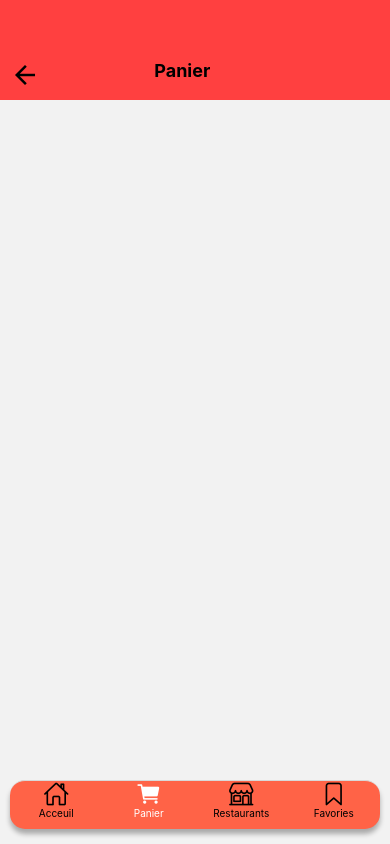
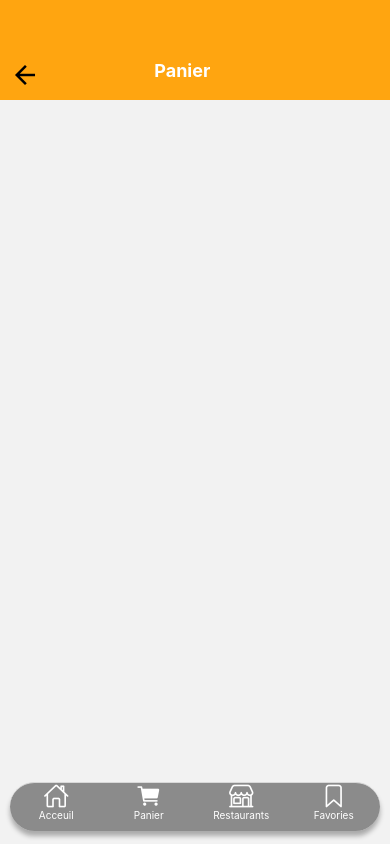
Before and after one commit to MoussaBallon/App, a React Native app: screen /Panier in a window 390 px wide. Built offline with nearby package versions, Linux system fonts and the light colour scheme.

Commit message:
modifications sur les couleurs de la tete de la tab bar bref tous le coulori puis de la disposition des elememts de la homeScreen en suite ajout de l'indicateur de chargement lors du scroll t l'ajpout de la photo de profi

```diff
--- a/components/Categories.js
+++ b/components/Categories.js
@@ -24,8 +24,8 @@ const Categories = ({ categories, onCategoryPress }) => {
         >
           <View style={styles.categoryContainer}>
             <Image source={category.image} style={styles.image} />
-            <Text style={styles.categoryText}>{category.name}</Text>
           </View>
+          <Text style={styles.categoryText}>{category.name}</Text>
         </TouchableOpacity>
       ))}
     </ScrollView>
@@ -38,12 +38,12 @@ const styles = StyleSheet.create({
   },
   categoryContainer: {
     // backgroundColor: "#f8f8f8",
-    padding: 10,
-    borderRadius: 50,
-    zIndex: 1,
+    padding: 11,
+    borderRadius: 70,
     marginRight: 15,
-    borderWidth: 1,
-    borderColor: "#ff4040",
+    // borderWidth: 1,
+    // borderColor: "#ff4040",
+    backgroundColor: "rgba(128, 128, 128, 0.1)",
     alignItems: "center",
     justifyContent: "center",
     flexDirection: "column", // Pour avoir l'icône au-dessus du texte
@@ -56,9 +56,10 @@ const styles = StyleSheet.create({
     paddingBottom: 10,
   },
   categoryText: {
-    fontSize: 11,
+    fontSize: 12,
     // fontWeight: "bold",
     marginTop: 5, // Espace entre l'icône et le texte
+    marginHorizontal: 9,
   },
   image: {
     width: 40,
--- a/components/HomeMain.js
+++ b/components/HomeMain.js
@@ -4,63 +4,111 @@ import {
   StyleSheet,
   ScrollView,
   Image,
-  TouchableOpacity,
+  ActivityIndicator,
 } from "react-native";
-import React from "react";
-// import Icon from "react-native-vector-icons/Ionicons";
+import React, { useState } from "react";
 import Icon from "@expo/vector-icons/Ionicons";
+import Pub from "../components/Pub";
 
-const restaurants = [
+const restaurantsData = [
   {
     name: "Ryan",
     image: "https://example.com/pizza-palace.jpg",
-    description: "Delicious wood-fired pizza with fresh ingredients.",
+    // description: "Delicious wood-fired",
     location: "Medina Coura",
     distance: "1.2 km",
   },
   {
     name: "Campement",
     image: "https://example.com/burger-world.jpg",
-    description: "Juicy burgers with a variety of toppings to choose from.",
+    // description: "Juicy burgers with a variety of toppings to choose from.",
     location: "Yirimadjo",
     distance: "2.5 km",
   },
   {
     name: "Adonis",
     image: "https://example.com/sushi-paradise.jpg",
-    description: "Fresh sushi rolls and sashimi prepared to perfection.",
+    // description: "Fresh sushi rolls ",
     location: "Niarela",
     distance: "3.8 km",
   },
   {
     name: "Ice Cream",
     image: "https://example.com/salad-garden.jpg",
-    description: "Healthy salads with fresh vegetables and homemade dressings.",
+    // description: "Healthy salads with fresh ",
     location: "Bosola",
     distance: "1.8 km",
   },
 ];
-const height_proportion = "40%";
+
+const height_proportion = "90%";
 
 const HomeMain = () => {
+  const [restaurants, setRestaurants] = useState(restaurantsData); // Données initiales
+  const [loading, setLoading] = useState(false); // Gérer l'état de chargement
+
+  // Fonction pour simuler le chargement de plus de données
+  const loadMoreRestaurants = () => {
+    if (!loading) {
+      setLoading(true);
+      setTimeout(() => {
+        const newRestaurants = [
+          {
+            name: "New Restaurant 1",
+            image: "https://example.com/new-restaurant-1.jpg",
+            // description: "New delicious food.",
+            location: "Kalaban Coro",
+            distance: "2.0 km",
+          },
+          {
+            name: "New Restaurant 2",
+            image: "https://example.com/new-restaurant-2.jpg",
+            // description: "Another great place to eat.",
+            location: "ACI 2000",
+            distance: "1.5 km",
+          },
+        ];
+        setRestaurants([...restaurants, ...newRestaurants]); // Ajouter les nouvelles données
+        setLoading(false); // Terminer le chargement
+      }, 1000); // Simuler une attente de 1,5 seconde
+    }
+  };
+
+  // Fonction pour détecter quand on atteint la fin du ScrollView
+  const handleScroll = ({ nativeEvent }) => {
+    const { layoutMeasurement, contentOffset, contentSize } = nativeEvent;
+    const isCloseToBottom =
+      layoutMeasurement.height + contentOffset.y >= contentSize.height - 20;
+
+    if (isCloseToBottom) {
+      loadMoreRestaurants(); // Charger plus de restaurants
+    }
+  };
+
   return (
     <ScrollView
-      horizontal
-      showsHorizontalScrollIndicator={false}
+      onScroll={handleScroll}
+      scrollEventThrottle={16} // Contrôle la fréquence des événements de défilement
+      vertical
+      showsVerticalScrollIndicator={false}
       style={styles.scrollView}
     >
+      <Pub />
+      <View style={styles.container}>
+        {/* Boucle pour afficher les restaurants 2 par 2 */}
         {restaurants.map((restaurant, index) => (
+          // Afficher un restaurant sur deux dans une même ligne
           <View key={index} style={styles.restaurantCard}>
             <Image
               source={require("../assets/images/pizza.jpg")}
-            // source={{ uri: restaurant.image }}
+              // source={{ uri: restaurant.image }} // Si tu veux charger des images depuis une URL
               style={styles.restaurantImage}
             />
             <View style={styles.restaurantInfo}>
               <Text style={styles.restaurantName}>{restaurant.name}</Text>
-            <Text style={styles.restaurantDescription}>
+              {/* <Text style={styles.restaurantDescription}>
                 {restaurant.description}
-            </Text>
+              </Text> */}
               <Text style={styles.restaurantLocation}>
                 Lieu: {restaurant.location}
               </Text>
@@ -71,43 +119,66 @@ const HomeMain = () => {
             </View>
           </View>
         ))}
+      </View>
+
+      {/* Indicateur de chargement à la fin */}
+      {loading && (
+        <View style={styles.loaderContainer}>
+          <ActivityIndicator size="large" color="#0000ff" />
+        </View>
+      )}
+
+      {/* Espace supplémentaire pour éviter le chevauchement */}
+      <View style={styles.footerSpace} />
     </ScrollView>
   );
 };
 
 const styles = StyleSheet.create({
   scrollView: {
-    padding: 10,
     position: "relative",
-    top: 150,
+    top: 200,
     height: height_proportion,
-    // marginBottom: 50,
   },
-  iconRow: {
+  container: {
     flexDirection: "row",
+    flexWrap: "wrap", // Permet de retourner à la ligne après 2 éléments
+    justifyContent: "flex-start", // Espace entre les éléments
+    // marginLeft: 20,
+    position: "relative",
+    left: 20,
+  },
+
+  footerSpace: {
+    height: 350, // Ajuster selon l'espace souhaité
+  },
+  loaderContainer: {
+    marginVertical: 10,
     alignItems: "center",
   },
   restaurantCard: {
+    width: "38%",
     backgroundColor: "#fff",
     borderRadius: 10,
-    marginBottom: 10,
-    position: "relative",
-    top: 60,
+    marginBottom: 20,
+    marginRight: "10%",
+    minHeight: 50,
     shadowColor: "#000",
     shadowOffset: { width: 0, height: 2 },
     shadowOpacity: 0.2,
     shadowRadius: 5,
     elevation: 3,
-    marginHorizontal: 10,
+    marginHorizontal: 4,
   },
   restaurantImage: {
     width: "100%",
-    height: 150,
+    height: 70,
     borderTopLeftRadius: 10,
     borderTopRightRadius: 10,
   },
   restaurantInfo: {
     padding: 10,
+    justifyContent: "center",
   },
   restaurantName: {
     fontSize: 18,
@@ -122,10 +193,14 @@ const styles = StyleSheet.create({
     fontSize: 12,
     color: "#777",
   },
-  restaurantDistance: {
-    fontSize: 12,
-    color: "#777",
-    marginTop: 5,
+  iconRow: {
+    flexDirection: "row",
+    alignItems: "center",
+  },
+  iconText: {
+    marginLeft: 5,
+    color: "#555",
   },
 });
+
 export default HomeMain;
--- /dev/null
+++ b/components/Pub.js
@@ -0,0 +1,62 @@
+import { View, Text, Image, StyleSheet } from "react-native";
+import React from "react";
+
+const Pub = () => {
+  return (
+    <View style={styles.container}>
+      <View style={styles.container2}>
+        <View>
+          <Text style={styles.txt2}>Promo</Text>
+          <Image
+            style={styles.man}
+            source={require("../assets/images/pub.png")}
+          />
+        </View>
+        <View>
+          <Text style={styles.txt}>Obtenez jusqu'a</Text>
+          <Text style={styles.txt}>60% reduction</Text>
+          <Text style={styles.txt}>en invitant</Text>
+          <Text style={styles.txt}>un ami</Text>
+        </View>
+      </View>
+    </View>
+  );
+};
+
+const styles = StyleSheet.create({
+  container: {
+    backgroundColor: "#E9967A",
+    width: "95%",
+    marginHorizontal: "auto",
+    minHeight: 80,
+    borderRadius: 16,
+    marginVertical: 20,
+  },
+  container2: {
+    flexDirection: "row",
+    // justifyContent: "space-between",
+  },
+  man: {
+    width: 110,
+    height: 98,
+    position: "relative",
+    left: 250,
+  },
+  //   text de pub
+  txt: {
+    color: "white",
+    fontWeight: "bold",
+    padding: 1,
+  },
+  txt2: {
+    position: "relative",
+    top: 40,
+    left: 30,
+    fontSize: 20,
+    color: "red",
+    fontWeight: "bold",
+    // alignItems: "center",
+  },
+});
+
+export default Pub;
--- a/components/RestoLIst.js
+++ b/components/RestoLIst.js
@@ -5,12 +5,13 @@ import {
   ScrollView,
   Image,
   TouchableOpacity,
+  ActivityIndicator,
 } from "react-native";
-import React from "react";
+import React, { useState } from "react";
 // import Icon from "react-native-vector-icons/Ionicons";
 import Icon from "@expo/vector-icons/Ionicons";
 
-const restaurants = [
+const restaurantsData = [
   {
     name: "Ryan",
     image: "https://example.com/pizza-palace.jpg",
@@ -40,11 +41,55 @@ const restaurants = [
     distance: "1.8 km",
   },
 ];
+
 const height_proportion = "80%";
 
 const RestoLIst = () => {
+  const [restaurants, setRestaurants] = useState(restaurantsData); // Données initiales
+  const [loading, setLoading] = useState(false); // Gérer l'état de chargement
+
+  // Fonction pour simuler le chargement de plus de données
+  const loadMoreRestaurants = () => {
+    if (!loading) {
+      setLoading(true);
+      setTimeout(() => {
+        const newRestaurants = [
+          {
+            name: "New Restaurant 1",
+            image: "https://example.com/new-restaurant-1.jpg",
+            description: "New delicious food.",
+            location: "Kalaban Coro",
+            distance: "2.0 km",
+          },
+          {
+            name: "New Restaurant 2",
+            image: "https://example.com/new-restaurant-2.jpg",
+            description: "Another great place to eat.",
+            location: "ACI 2000",
+            distance: "1.5 km",
+          },
+        ];
+        setRestaurants([...restaurants, ...newRestaurants]); // Ajouter les nouvelles données
+        setLoading(false); // Terminer le chargement
+      }, 1000); // Simuler une attente de 1,5 seconde
+    }
+  };
+
+  // Fonction pour détecter quand on atteint la fin du ScrollView
+  const handleScroll = ({ nativeEvent }) => {
+    const { layoutMeasurement, contentOffset, contentSize } = nativeEvent;
+    const isCloseToBottom =
+      layoutMeasurement.height + contentOffset.y >= contentSize.height - 20;
+
+    if (isCloseToBottom) {
+      loadMoreRestaurants(); // Charger plus de restaurants
+    }
+  };
+
   return (
     <ScrollView
+      onScroll={handleScroll}
+      scrollEventThrottle={16} // Contrôle la fréquence des événements de défilement
       vertical
       showsVerticalScrollIndicator={false}
       style={styles.scrollView}
@@ -71,6 +116,13 @@ const RestoLIst = () => {
           </View>
         </View>
       ))}
+      {/* Indicateur de chargement à la fin */}
+      {loading && (
+        <View style={styles.loaderContainer}>
+          <ActivityIndicator size="large" color="#0000ff" />
+        </View>
+      )}
+      <View style={styles.footerSpace} />
     </ScrollView>
   );
 };
@@ -82,6 +134,9 @@ const styles = StyleSheet.create({
     top: 120,
     height: height_proportion,
     marginBottom: 50,
+  },
+  footerSpace: {
+    height: 300, // ajuster selon la quantité d'espace souhaitée
   },
   iconRow: {
     flexDirection: "row",
@@ -96,6 +151,10 @@ const styles = StyleSheet.create({
     shadowOpacity: 0.2,
     shadowRadius: 5,
     elevation: 3,
+  },
+  loaderContainer: {
+    marginVertical: 10,
+    alignItems: "center",
   },
   restaurantImage: {
     width: "100%",
--- /dev/null
+++ b/components/SeparationLine.js
@@ -0,0 +1,16 @@
+import { View, Text, StyleSheet } from "react-native";
+import React from "react";
+
+const SeparationLine = () => {
+  return <View style={styles.sepa}></View>;
+};
+
+const styles = StyleSheet.create({
+  sepa: {
+    width: "100%",
+    height: 5,
+    backgroundColor: "rgba(128, 128, 128, 0.2)",
+  },
+});
+
+export default SeparationLine;
--- a/components/TabBar.js
+++ b/components/TabBar.js
@@ -28,14 +28,14 @@ const TabBar = () => {
           return <Icon name={iconName} size={iconSize} color={color} />;
         },
         tabBarActiveTintColor: "white",
-        tabBarInactiveTintColor: "black",
+        tabBarInactiveTintColor: "white",
         tabBarStyle: {
           position: "absolute", // Décolle la TabBar
-          bottom: 15, // Décale vers le haut
+          bottom: 13, // Décale vers le haut
           left: 10, // Décale vers la gauche
           right: 10, // Décale vers la droite
-          borderRadius: 15, // Bordures arrondies
-          backgroundColor: "tomato", // Couleur de fond
+          borderRadius: 35, // Bordures arrondies
+          backgroundColor: "rgba(128, 128, 128, 0.9)", // Couleur de fond
           elevation: 10, // Ajoute une ombre
           shadowColor: "#000", // Couleur de l'ombre
           shadowOffset: {
--- a/components/Tete.js
+++ b/components/Tete.js
@@ -1,4 +1,11 @@
-import { View, Text, StyleSheet, StatusBar, TextInput } from "react-native";
+import {
+  View,
+  Text,
+  StyleSheet,
+  StatusBar,
+  TextInput,
+  Image,
+} from "react-native";
 import Icon from "react-native-vector-icons/Ionicons";
 import Search from "../components/search";
 import React from "react";
@@ -7,13 +14,11 @@ const Tete = () => {
   return (
     <View style={styles.head}>
       <View>
-        <Icon
-          name="person-circle"
-          size={40}
-          color={"black"}
-          style={styles.person}
+        <Image
+          style={styles.profil}
+          source={require("../assets/images/copy.jpg")}
         />
-        <Text style={styles.man}>User Name </Text>
+        <Text style={styles.man}>A. Samake </Text>
       </View>
       <Icon name="cog" size={40} color={"black"} style={styles.cog} />
       <Search />
@@ -35,7 +40,7 @@ const styles = StyleSheet.create({
     width: 400,
     flexDirection: "row",
     // paddingBottom: 10,
-    backgroundColor: "#ff4040",
+    backgroundColor: "#FFA510",
   },
   cog: {
     position: "relative",
@@ -46,6 +51,14 @@ const styles = StyleSheet.create({
     position: "relative",
     top: 70,
     left: 30,
+  },
+  profil: {
+    position: "relative",
+    top: 70,
+    left: 30,
+    width: 40,
+    height: 40,
+    borderRadius: 50,
   },
   man: {
     position: "relative",
--- a/screen/HomeSreen.js
+++ b/screen/HomeSreen.js
@@ -12,6 +12,7 @@ import Tete from "../components/Tete";
 import { Header } from "react-native/Libraries/NewAppScreen";
 import RestoLIst from "../components/RestoLIst";
 import HomeMain from "../components/HomeMain";
+import SeparationLine from "../components/SeparationLine";
 
 const HomeSreen = () => {
   const categories = [
@@ -34,7 +35,9 @@ const HomeSreen = () => {
           categories={categories}
           onCategoryPress={handleCategoryPress}
         />
+        <SeparationLine style={styles.sep} />
       </View>
+
       <HomeMain />
     </View>
   );
@@ -57,6 +60,11 @@ const styles = StyleSheet.create({
     top: 74,
     left: 245,
   },
+  // pub custom
+  pub: {
+    paddingVertical: 10,
+  },
+
   person: {
     position: "relative",
     top: 70,
@@ -72,6 +80,7 @@ const styles = StyleSheet.create({
     position: "relative",
     top: 200,
   },
+
   // bar: {
   //   position:'absolute',
   //   top: 110,
--- a/screen/OrderScreen.js
+++ b/screen/OrderScreen.js
@@ -27,7 +27,7 @@ const styles = StyleSheet.create({
     position: "absolute",
     height: 100,
     width: "100%",
-    backgroundColor: "#ff4040",
+    backgroundColor: "#FFA510",
   },
   textO: {
     position: "relative",
@@ -35,6 +35,7 @@ const styles = StyleSheet.create({
     left: 150,
     fontSize: 18,
     fontWeight: "bold",
+    color: "white",
   },
   backButton: {
     position: "absolute",
```
Also changed, not shown: assets/images/copy.jpg (added), assets/images/pub.png (added). Lines whose indentation alone changed are shown as unchanged.
